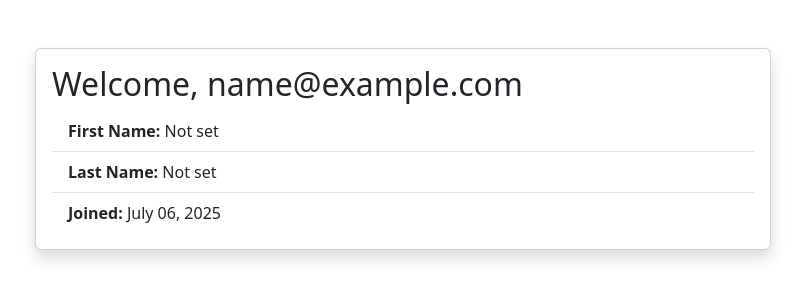
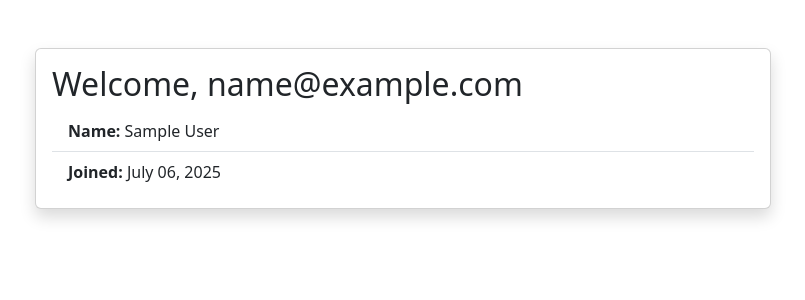
Before and after one commit to codesandeepcode/personal-app, a Django app: page /accounts/dashboard/ in a window 1280 px wide. Shown: the part 56-356 px from the top of the page, without its empty margins (237-1042 px from the left). Run offline with Django 5.2, Linux system fonts and the light colour scheme; the visitor is signed in with stand-in values (Sample User, id 1); parts of the project's set-up code (start-up, migrations or seed data) failed here and were passed over.

Commit message:
modified the dashboard as per the name field

```diff
--- a/apps/accounts/templates/accounts/dashboard.html
+++ b/apps/accounts/templates/accounts/dashboard.html
@@ -22,8 +22,7 @@
                     <div class="card-body">
                         <h2 class="card-title">Welcome, {{ user.email }}</h2>
                         <ul class="list-group list-group-flush">
-                            <li class="list-group-item"><strong>First Name:</strong> {{ user.first_name|default:"Not set" }}</li>
-                            <li class="list-group-item"><strong>Last Name:</strong> {{ user.last_name|default:"Not set" }}</li>
+                            <li class="list-group-item"><strong>Name:</strong> {{ user.name|default:"Not set" }}</li>
                             <li class="list-group-item"><strong>Joined:</strong> {{ user.date_joined|date:"F d, Y" }}</li>
                         </ul>
                     </div>
--- a/pytest.ini
+++ b/pytest.ini
@@ -1,4 +1,5 @@
 [pytest]
 DJANGO_SETTINGS_MODULE = core.settings
 python_files = test*.py *_tests.py
+python_paths = apps/accounts/tests
 addopts = --nomigrations
```
